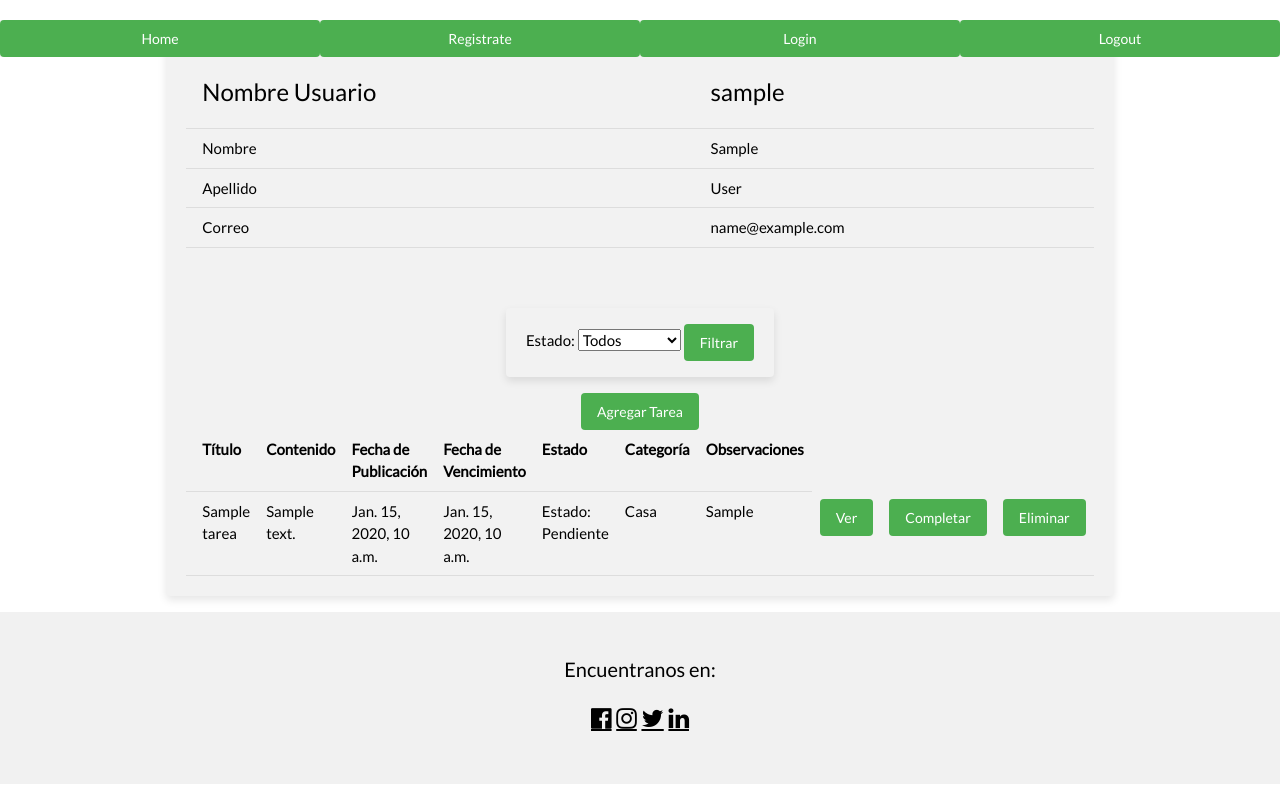
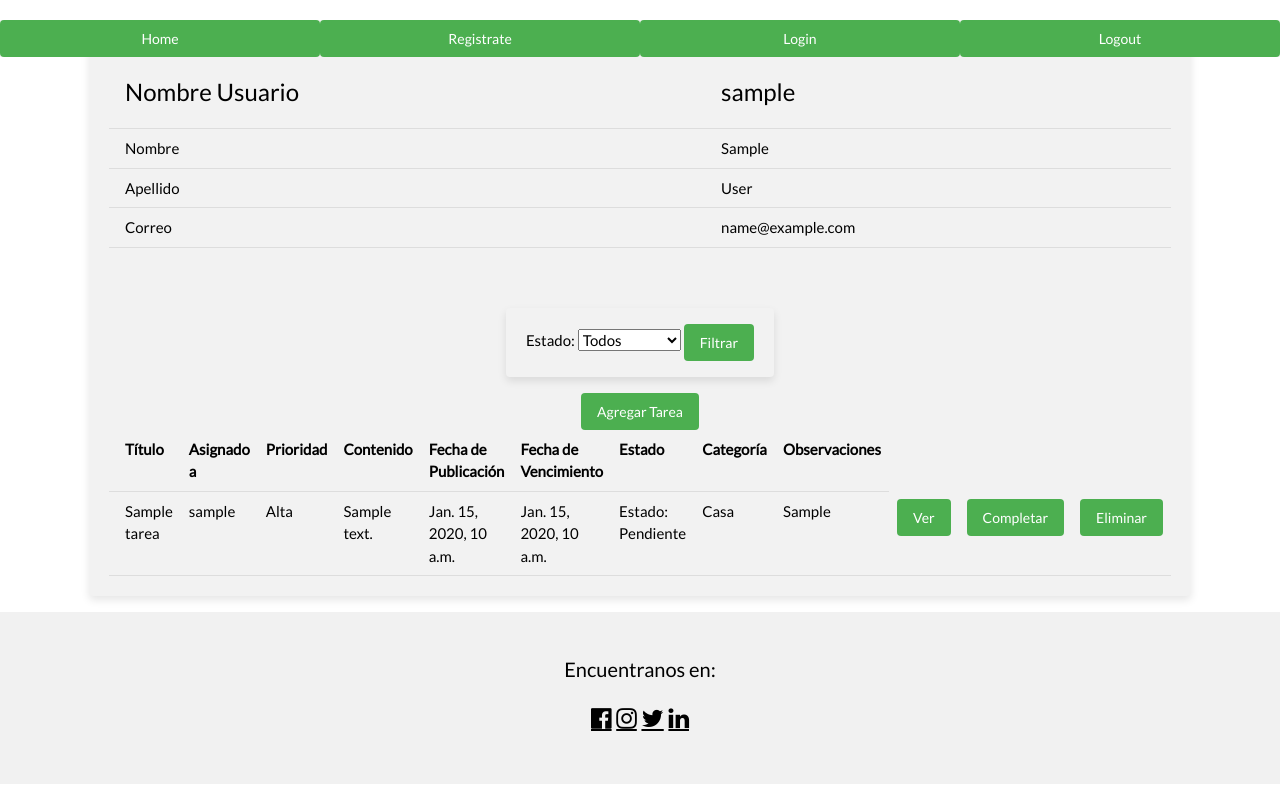
Before and after one commit to mtapiaoses/Pindividual_modulo7, a Django app: page /perfil/ in a window 1280 px wide. Run offline with Django 4.2, Linux system fonts and the light colour scheme; a user stored in the database is signed in; tables that the repository leaves empty hold one stand-in row (values such as "Sample post").

Commit message:
sprintindividual7

```diff
--- a/individual7/app7/admin.py
+++ b/individual7/app7/admin.py
@@ -5,3 +5,4 @@ admin.site.register(Perfil)
 admin.site.register(Estado)
 admin.site.register(Categoria)
 admin.site.register(Tareas)
+admin.site.register(Prioridad)
--- a/individual7/app7/forms.py
+++ b/individual7/app7/forms.py
@@ -1,4 +1,6 @@
 from django import forms
+from django.contrib.auth.models import User
+from app7.models import Prioridad
 
 class Login(forms.Form):
     usuario = forms.CharField(widget=forms.TextInput(attrs={'class':'w3-input'}))
@@ -26,20 +28,23 @@ class Filtro(forms.Form):
     estado_choice = (('','Todos'),('Pendiente','Pendiente'),('En proceso','En proceso'),('Completado','Completado'))
     estado = forms.ChoiceField(choices=estado_choice, required=False)
 
-# class TareaForm(forms.Form):
-#     titulo = forms.CharField(label='Título', max_length=100)
-#     descripcion = forms.CharField(label='Contenido', widget=forms.Textarea(attrs={'rows': 3}))
-#     fecha_publicacion = forms.DateField(label='Fecha de Publicación', widget=forms.DateInput(attrs={'type': 'date'}))
-#     fecha_vencimiento = forms.DateField(label='Fecha de Vencimiento', widget=forms.DateInput(attrs={'type': 'date'}))
-#     estado = forms.ChoiceField(label='Estado', choices=[('Pendiente', 'Pendiente'), ('En proceso', 'En proceso'), ('Completado', 'Completado')])
-#     categoria = forms.ChoiceField(label='Categoría', choices=[('Casa', 'Casa'), ('Trabajo', 'Trabajo'), ('Estudio', 'Estudios')])
-#     observaciones = forms.CharField(widget=forms.Textarea, required=False)
+
 
 class TareaForm(forms.Form):
     titulo = forms.CharField(
         label='Título',
         max_length=100,
         widget=forms.TextInput(attrs={'class': 'form-control'})
+    )
+    asignado_a = forms.ModelChoiceField(
+        queryset=User.objects.all(),
+        label='Asignar a',
+        widget=forms.Select(attrs={'class': 'form-select'})
+    )
+    prioridad = forms.ChoiceField(
+        choices=Prioridad.PRIORIDAD_CHOICES,
+        label='Prioridad',
+        widget=forms.Select(attrs={'class': 'form-select'})
     )
     descripcion = forms.CharField(
         label='Contenido',
@@ -65,9 +70,5 @@ class TareaForm(forms.Form):
     )
     observaciones = forms.CharField(
         label='Observaciones',
-        widget=forms.Textarea(attrs={'class': 'form-control'})
+        widget=forms.Textarea(attrs={'class': 'form-control', 'rows': 2})  # Cambio en el número de rows
     )
-
-
-# class ObservacionesForm(forms.Form):
-#     observaciones = forms.CharField(widget=forms.Textarea)
--- a/individual7/app7/models.py
+++ b/individual7/app7/models.py
@@ -25,17 +25,31 @@ class Categoria(models.Model):
     def __str__(self):
         return f"{self.get_nombre_display()}"
 
+class Prioridad(models.Model):
+    PRIORIDAD_CHOICES = (
+        ('Alta', 'Alta'),
+        ('Media', 'Media'),
+        ('Baja', 'Baja'),
+    )
+    prioridad = models.CharField(max_length=10, choices=PRIORIDAD_CHOICES, null=True)
+
+    def __str__(self):
+        return f"{self.prioridad}"
+
 
 class Tareas(models.Model):
     id = models.UUIDField(primary_key=True, default=uuid.uuid4, editable=False)
     titulo = models.CharField(max_length=200)
+    asignado_a = models.ForeignKey(User, on_delete=models.CASCADE, related_name='tareas_asignadas', null=True)
+    prioridad = models.ForeignKey(Prioridad, on_delete=models.CASCADE, null=True)
     contenido = models.TextField()
     fecha_publicacion = models.DateTimeField(blank=True, null=True)
     fecha_vencimiento = models.DateTimeField(blank=True, null=True)
-    autor = models.ForeignKey(User, on_delete=models.CASCADE)
+    autor = models.ForeignKey(User, on_delete=models.CASCADE, related_name='tareas_creadas')
     estado = models.ForeignKey(Estado, on_delete=models.CASCADE)
     categorias = models.ForeignKey(Categoria, on_delete=models.CASCADE)
     observaciones = models.TextField(blank=True, null=True)
+
 
 
     def publicar(self):
@@ -44,6 +58,8 @@ class Tareas(models.Model):
 
     def __str__(self):
         return self.titulo
+
+
 
 class Perfil(models.Model):
     user = models.OneToOneField(User, on_delete=models.CASCADE)
--- a/individual7/app7/templates/perfil.html
+++ b/individual7/app7/templates/perfil.html
@@ -100,6 +100,8 @@
         <thead>
           <tr>
             <th>Título</th>
+            <th>Asignado a</th>
+      <th>Prioridad</th>
             <th>Contenido</th>
             <th>Fecha de Publicación</th>
             <th>Fecha de Vencimiento</th>
@@ -113,6 +115,9 @@
           {% for x in tareas %}
           <tr>
             <td>{{ x.titulo }}</td>
+            <td>{{ x.asignado_a }}</td>
+            <td>{{ x.prioridad }}</td>
+
             <td>{{ x.contenido }}</td>
             <td>{{ x.fecha_publicacion }}</td>
             <td>{{ x.fecha_vencimiento }}</td>
--- a/individual7/app7/views.py
+++ b/individual7/app7/views.py
@@ -105,6 +105,8 @@ def crear_tarea(request):
             user = User.objects.get(id=request.user.id)
             print(f" CATEGORIA : {categoria.nombre}")
 
+            asignado_a = form.cleaned_data['asignado_a']
+
             tarea = Tareas(
                 titulo=titulo,
                 contenido=descripcion,
@@ -112,7 +114,8 @@ def crear_tarea(request):
                 fecha_vencimiento=fecha_vencimiento,
                 estado=estado,
                 categorias=categoria,
-                autor=user
+                autor=user,
+
             )
             tarea.save()
             tarea_id = tarea.id
```
Also changed, not shown: individual7/individual7/urls.py (+11 -10 lines), individual7/app7/migrations/0003_prioridad_tareas_asignado_a_tareas_prioridad.py (added), individual7/app7/migrations/0004_remove_prioridad_nombre_remove_tareas_asignado_a_and_more.py (added), individual7/app7/migrations/0005_tareas_asignado_a_tareas_prioridad_and_more.py (added).
